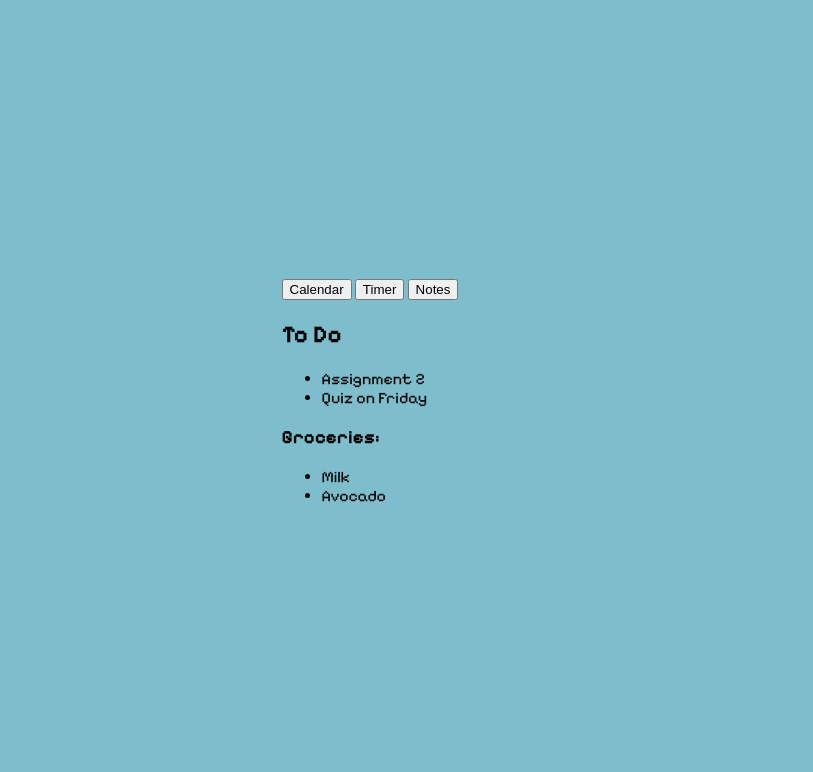
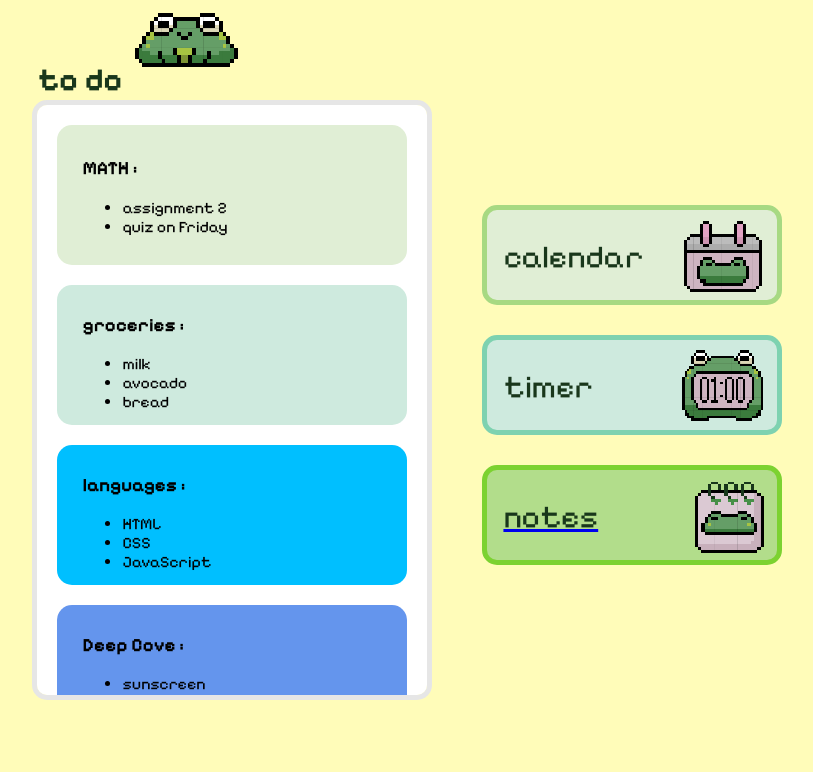
Before and after one commit to magicmonkey0/studie_project, a plain HTML site: page index.html in a window 1280 px wide. Shown: the whole page, without its empty margins (270-1083 px from the left). Drawn offline with Linux system fonts and the light colour scheme.

Commit message:
added buttons, todo container, icons to buttons, etc
color-matching, icon buttons, todo container with list of todo items

```diff
--- a/index.html
+++ b/index.html
@@ -4,35 +4,78 @@
     <meta charset="UTF-8">
     <meta name="viewport" content="width=device-width, initial-scale=1.0">
     <title>studie</title>
-    <link rel="stylesheet" href="style.css">
+
     <link rel="preconnect" href="https://fonts.googleapis.com">
     <link rel="preconnect" href="https://fonts.gstatic.com" crossorigin>
-    <link href="https://fonts.googleapis.com/css2?family=
-    Pixelify+Sans:wght@400..700&family=Press+Start+2P&display=swap" rel="stylesheet">
+    <link href="https://fonts.googleapis.com/css2?family=Pixelify+Sans:wght@400..700&family=Press+Start+2P&display=swap"
+    rel="stylesheet">
+    <link rel="stylesheet" href="style.css">
 </head>
+
 <body>
+  <div class="header">
+    <h1 style="color: #19371b">to do</h1>
+  </div>
+  <div class="icon" id="header-frog">
+    <img src="assets/frog.png" alt="Frog icon">
+  </div>
     <div class="app-container">
-        <div class="sidebar">
-          <button class="section-btn">Calendar</button>
-          <button class="section-btn">Timer</button>
-          <a href="notes.html">
-            <button class="section-btn">Notes</button>
-          </a>
-
-        </div>
         <div class="main-content">
-          <h2>To Do</h2>
-          <ul>
-            <li>Assignment 2</li>
-            <li>Quiz on Friday</li>
-          </ul>
-          <h3>Groceries:</h3>
-          <ul>
-            <li>Milk</li>
-            <li>Avocado</li>
-          </ul>
+          <div class="note-container" id="note1">
+            <h3>MATH :</h3>
+            <ul>
+              <li>assignment 2</li>
+              <li>quiz on Friday</li>
+            </ul>
+          </div>
+          <div class="note-container" id="note2">
+            <h3>groceries :</h3>
+            <ul>
+              <li>milk</li>
+              <li>avocado</li>
+              <li>bread</li>
+            </ul>
+          </div>
+          <div class="note-container" id="note3">
+            <h3>languages :</h3>
+            <ul>
+              <li>HTML</li>
+              <li>CSS</li>
+              <li>JavaScript</li>
+            </ul>
+          </div>
+          <div class="note-container" id="note4">
+            <h3>Deep Cove :</h3>
+            <ul>
+              <li>sunscreen</li>
+              <li>water</li>
+              <li>swimming</li>
+              <li>crocs</li>
+              <li>towel</li>
+            </ul>
+          </div>
         </div>
       </div>
+
+      <div class="sidebar">
+        <button class="section-btn" id="calendar-btn" style="color: #19371b">
+          calendar
+          <img src="assets/calendar_icon.png" class="icon" alt="Calendar Icon">
+        </button>
+        <button class="section-btn" id="timer-btn" style="color: #19371b">
+          timer
+          <img src="assets/timer_icon.png" class="icon" alt="Timer Icon">
+        </button>
+        <a href="notes.html">
+          <button class="section-btn" id="notes-btn" style="color: #19371b">
+            notes
+            <img src="assets/notes_icon.png" class="icon" alt="Notes Icon">
+
+          </button>
+        </a>
+      </div>
+
+
       <script src="script.js"></script>
 </body>
 </html>
--- a/style.css
+++ b/style.css
@@ -1,19 +1,126 @@
-.pixelify-sans-font {
-    font-family: "Pixelify Sans", monospace;
-    font-optical-sizing: auto;
-    font-weight: 400;
-    font-style: normal;
-}
-
 body {
     image-rendering: pixelated;
     font-family: 'Pixelify Sans', monospace;
-    background-color: rgb(126, 189, 203);
+    background-color: rgba(255,252,185,255);
     margin: 0;
     display: flex;
     align-items: center;
     justify-content: center;
     min-height: 100vh;
+}
+
+.icon {
+    width: 90px;
+    height: 80px;
+    display: flex;
+    align-self: last baseline;
+}
+
+.note-container {
+    height: 120px;
+    width: 300px;
+    align-content: center;
+    padding: 10px 25px;
+    border-radius: 15px;
+    margin-bottom: 20px;
+    overflow: hidden;
+}
+
+#frog {
+    display: flex;
+
+}
+
+#note1 {
+    background-color: rgba(224,238,213,255);
+}
+
+#note2 {
+    background-color: rgba(206,234,222,255);
+}
+
+#note3 {
+    background-color:deepskyblue;
+}
+
+#note4 {
+    background-color: cornflowerblue;
+}
+
+.app-container {
+    background-color: rgb(255, 255, 255);
+    border-style: solid;
+    border-color: rgba(230,230,230,255);
+    border-width: 5px;
+    border-radius: 15px;
+    overflow: hidden;
+    width: 400px;
+    height: 600px;
+    padding: 20px;
+    box-sizing: border-box;
+    align-items: center;
+    justify-content: center;
+    overflow-y: scroll;
+    overflow-x: hidden;
+}
+
+.header {
+    display: flex;
+    position: relative;
+    top: -320px;
+    left: 110px;
+    padding: 20px 20px;
+    align-items: center;
+}
+
+#header-frog {
+    width: 200px;
+    height: 180px;
+    top: -44px;
+    left: 330px;
+    position: absolute;
+}
+
+.sidebar {
+    display: flex;
+    justify-content: space-between;
+    flex-direction: column;
+    padding: 32px 50px;
+}
+
+.section-btn {
+    background-color: #b2f582;
+    font-family: "Pixelify Sans", monospace;
+    width: 300px;
+    height: 100px;
+    text-align: left;
+    border-color: rgb(15, 199, 73);
+    border-style: solid;
+    border-radius: 15px;
+    padding-top: 28px;
+    padding-left: 16px;
+    font-size: xx-large;
+    display: flex;
+    justify-content: space-between;
+    margin: 0 auto;
+    cursor: pointer;
+    border-width: 5px;
+    margin-bottom: 30px;
+}
+
+#calendar-btn {
+    background-color: rgba(224,238,213,255);
+    border-color: rgba(167,217,130,255);
+}
+
+#timer-btn {
+    background-color: rgba(206,234,222,255);
+    border-color: rgba(126,210,176,255);
+}
+
+#notes-btn {
+    background-color: rgba(178,221,139,255);
+    border-color: rgba(124,210,49,255);
 }
 
 #container {
```
Also changed, not shown: 1 other file.
